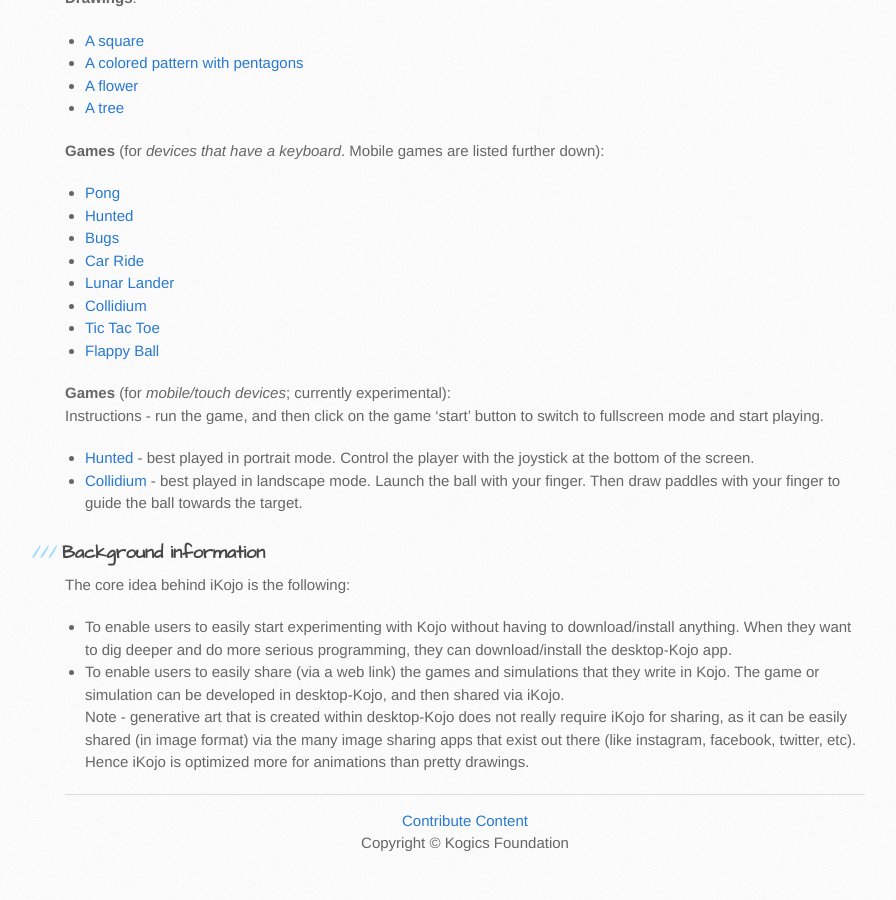
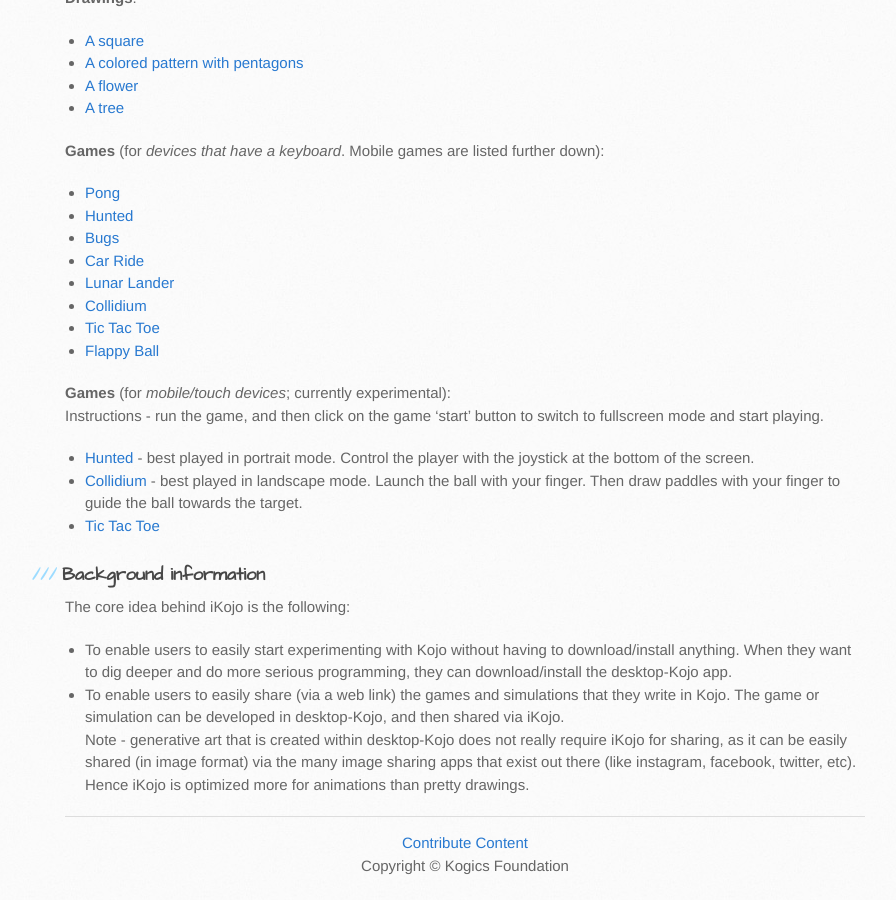
Before and after one commit to kojodoc/kojodoc.github.io, a Jekyll site: the page built from ikojo.md, in a window 1280 px wide and 900 px high, scrolled down 791 px. Shown: the whole window, without its empty margins (105-1001 px from the left). Built offline with Jekyll 4.4.1, drawn with Linux system fonts in a browser that asks for light colours; our own code applies the rules of GitHub Pages for plain Markdown files; the repository's description, which GitHub fills in, is left out; before the commit the page ends 1668 px from its top, so only the background shows below that.

Commit message:
Add tic-tac-toe for mobile.

```diff
--- a/ikojo.md
+++ b/ikojo.md
@@ -52,6 +52,7 @@ And here are some examples showing iKojo in action:
 Instructions - run the game, and then click on the game 'start' button to switch to fullscreen mode and start playing.
 * [Hunted](http://ikojo.in/sf/uLydUCi/0) - best played in portrait mode. Control the player with the joystick at the bottom of the screen.
 * [Collidium](http://ikojo.in/sf/Nwo4UWB/1) - best played in landscape mode. Launch the ball with your finger. Then draw paddles with your finger to guide the ball towards the target.
+* [Tic Tac Toe](http://ikojo.in/sf/Dz6F6v4/0)
 
 ### Background information
 The core idea behind iKojo is the following:
```
